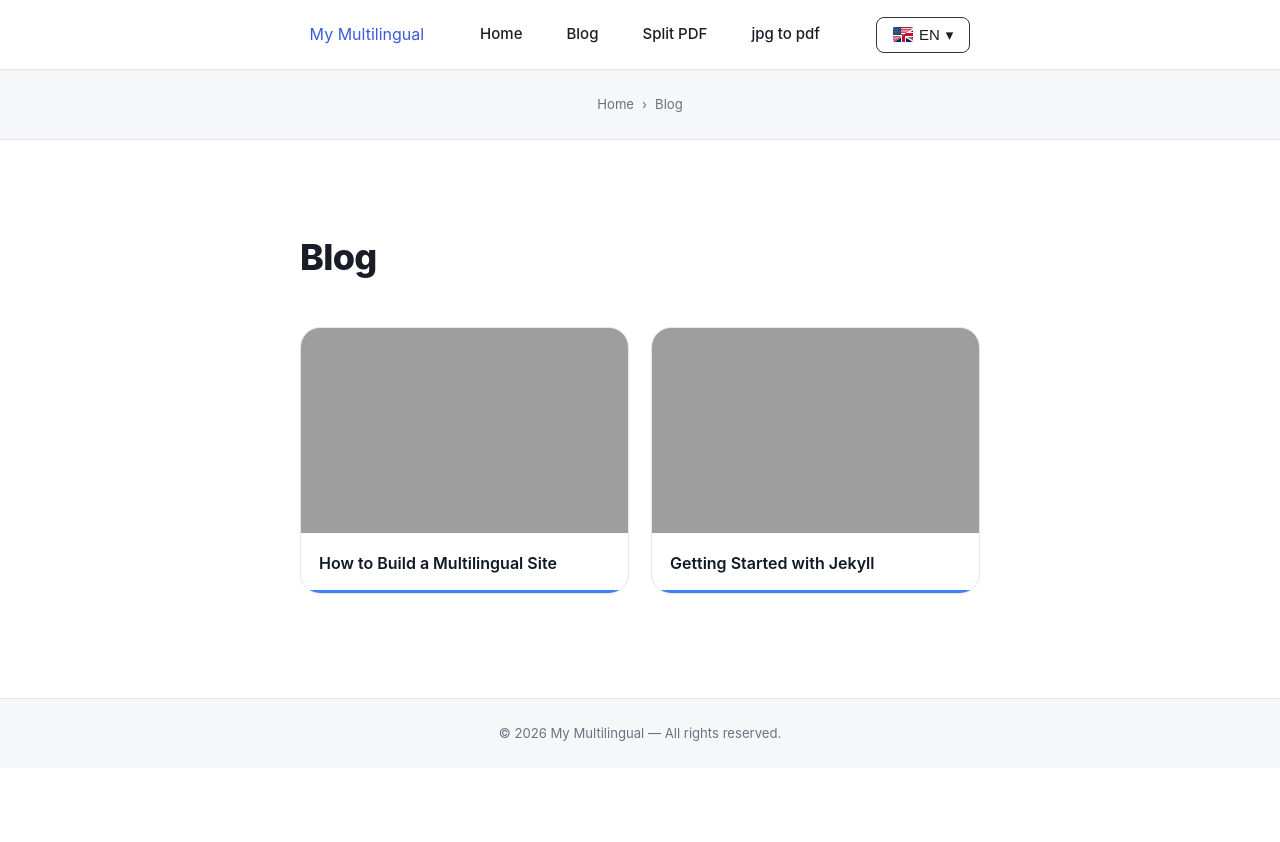
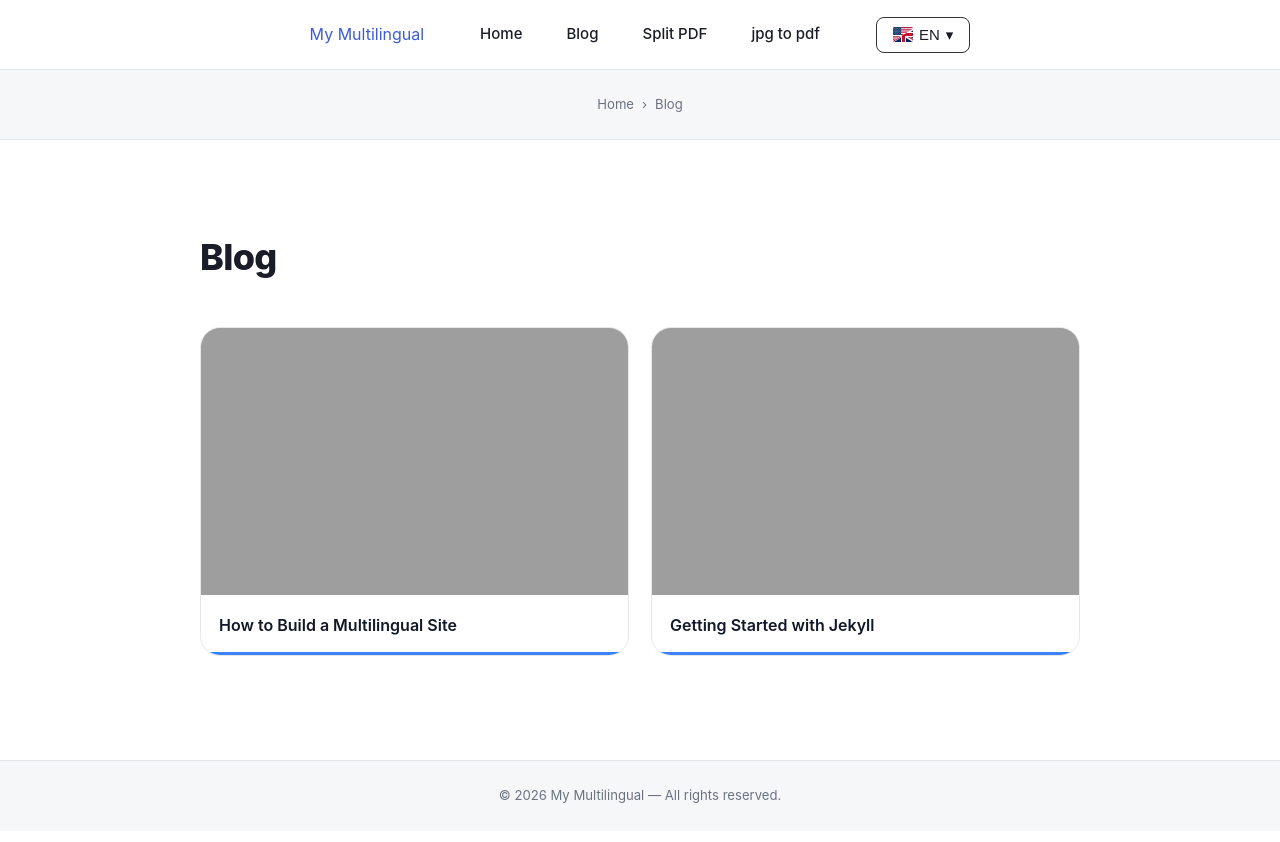
Before and after one commit to rforrupesh/jekyllmultilingual, a Jekyll site: the page built from en/blog.md, in a window 1280 px wide. Shown: the top 842 px of the page. Built offline with Jekyll 4.4.1, drawn with Linux system fonts in a browser that asks for light colours.

Commit message:
Update main.css

```diff
--- a/assets/css/main.css
+++ b/assets/css/main.css
@@ -12,7 +12,7 @@
   --accent:   #3b5bdb;
   --accent-h: #2f4ac9;
   --radius:   6px;
-  --max-w:    720px;
+  --max-w:    920px;
    --white:#ffffff;
    --text:#1a1d27;
    --hover-bg:#fafafa;
```
